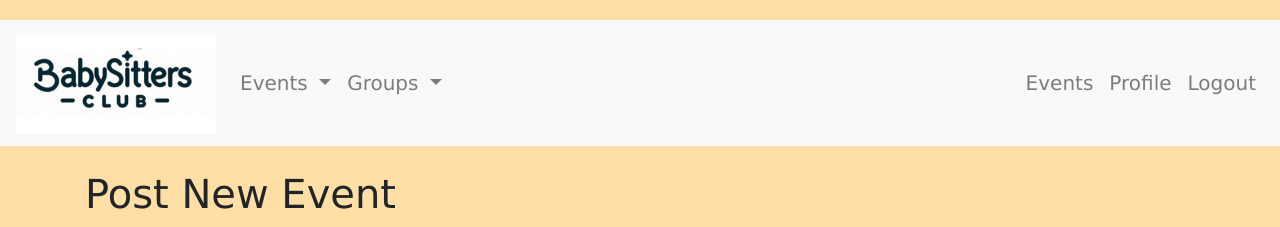
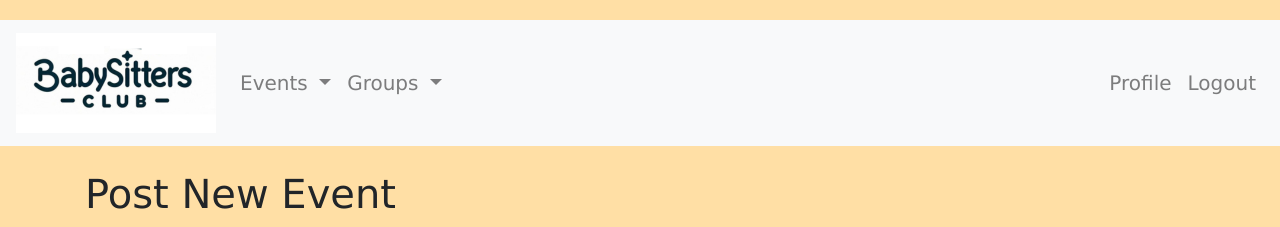
Before and after one commit to honguyen00/babysitters, a Node server app: page /create-event in a window 1280 px wide. Shown: the top 227 px of the page. Run offline with Node 20, Linux system fonts and the light colour scheme; a user stored in the database is signed in; some libraries are stand-ins or nearby versions.

Commit message:
event handlebars

```diff
--- a/controllers/render/homeRoutes.js
+++ b/controllers/render/homeRoutes.js
@@ -40,23 +40,18 @@ router.get('/my-events', async (req, res) => {
 
         // Fetching events created by the user
         const createdeventData = await Event.findAll({
-            include: [{model: User, as: 'created_user', attributes: {exclude: ['password']}}],
+            include: [{model: User, as: 'accepted_user', attributes: {exclude: ['password']}}],
             where: { created_by: req.session.user_id }
         });
-        const created_events = createdeventData.map(item => ({
-            ...item.get({ plain: true }),
-            userdetails: item.created_user // Assuming this is the correct association
-        }));
+
+        const created_events = createdeventData.map(item => item.get({ plain: true }));
 
         // Fetching events accepted by the user
         const acceptedeventData = await Event.findAll({
-            include: [{model: User, as: 'accepted_user', attributes: {exclude: ['password']}}],
+            include: [{model: User, as: 'created_user', attributes: {exclude: ['password']}}],
             where: { accepted_by: req.session.user_id }
         });
-        const accepted_events = acceptedeventData.map(item => ({
-            ...item.get({ plain: true }),
-            userdetails: item.accepted_user // Assuming this is the correct association
-        }));
+        const accepted_events = acceptedeventData.map(item => item.get({ plain: true }));
 
         res.render('events', {
             userdetails: userDetails.get({ plain: true }),
@@ -101,6 +96,7 @@ router.get('/home', async (req,res) => {
                 return item.user_id
             }
         })
+
         var member1 = members.map((item) => item.user_id);
         var member2 = members.map((item) => {return {user: item.user_id, group: item.group_id}});
         const Members = member1.filter((item, pos) => {
@@ -113,20 +109,17 @@ router.get('/home', async (req,res) => {
                 }
             })
         });
+
         // find all events that created by users in your joined groups, that havent been accepted
         const allEvents = await Event.findAll({
             include: [{model: User, as: 'created_user', attributes: {exclude: ['password']}}],
             where: {created_by: Members, accepted_by: null}
-        });
+        })
 
         allEvents.forEach(item1 => {
             eventsFeed.forEach(item2 => {
                 if(item2.user.includes(item1.created_by)) {
-                    const eventWithDetails = {
-                        ...item1.dataValues,
-                        userdetails: item1.created_user.dataValues
-                    };
-                    item2.events.push(eventWithDetails);
+                    item2.events.push(item1.get({plain: true}));
                 }
             });
         });
--- a/public/js/createEvent.js
+++ b/public/js/createEvent.js
@@ -37,7 +37,7 @@ const handlecreateEvent = async (event) => {
         });
 
         if(response.ok) {
-            document.location.replace('/events')
+            document.location.replace('/my-events')
         } else {
             errorMessage(eventForm, 'errorMessage', 'Could not create a new event! Please wait and try again later.')
             return;
--- a/views/partials/eventCard.handlebars
+++ b/views/partials/eventCard.handlebars
@@ -1,12 +1,13 @@
 <!-- partials/eventCard.handlebars -->
+{{log this}}
 <div class="card" style="width: 30%; margin: 1%;">
     <div class="card-body">
-        <h5 class="card-title">Host: {{userdetails.first_name}} {{userdetails.last_name}}</h5>
+        <h5 class="card-title">Host: {{this.created_user.first_name}} {{this.created_user.last_name}}</h5>
         <p class="card-text">Description: {{description}}</p>
         <p class="card-text">Date: {{date}}</p>
         <p class="card-text">Time: {{start_time}} - {{end_time}}</p>
-        <p class="card-text">Location: {{userdetails.suburb}}</p>
-        <p class="card-text">Contact: {{userdetails.phone_number}}</p>
+        <p class="card-text">Location: {{this.created_user.suburb}}</p>
+        <p class="card-text">Contact: {{this.created_user.phone_number}}</p>
         <button id="eventButton-{{this.id}}"
                 data-event-id="{{this.id}}"
                 data-new-status="{{#if this.is_open}}false{{else}}true{{/if}}"
@@ -15,4 +16,3 @@
         </button>
     </div>
 </div>
-{{log this}}
--- a/views/partials/nav.handlebars
+++ b/views/partials/nav.handlebars
@@ -28,9 +28,6 @@
         </ul>
         <ul class="navbar-nav">
             <li class="nav-item">
-                <a class="nav-link" href="/">Events</a>
-            </li>
-            <li class="nav-item">
                 <a class="nav-link" href="/profile">Profile</a>
             </li>
             <li class="nav-item">
```
